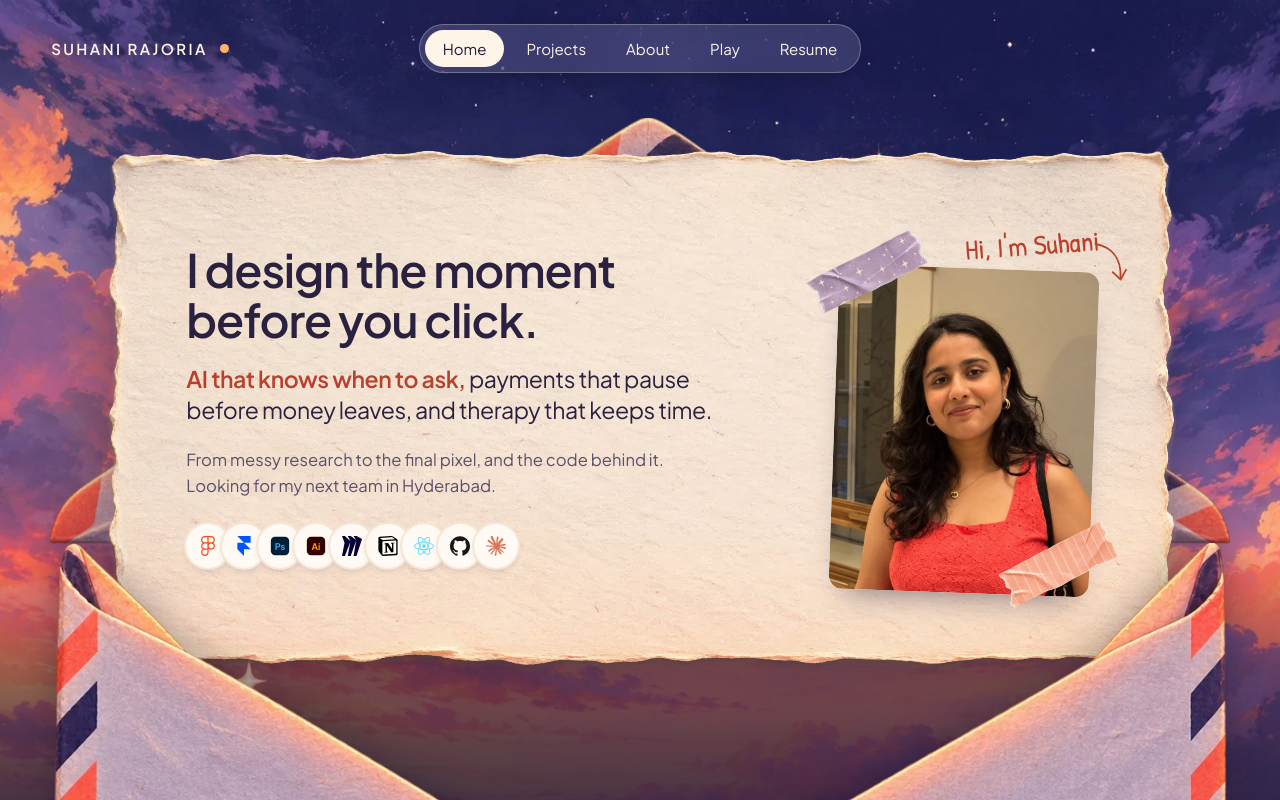
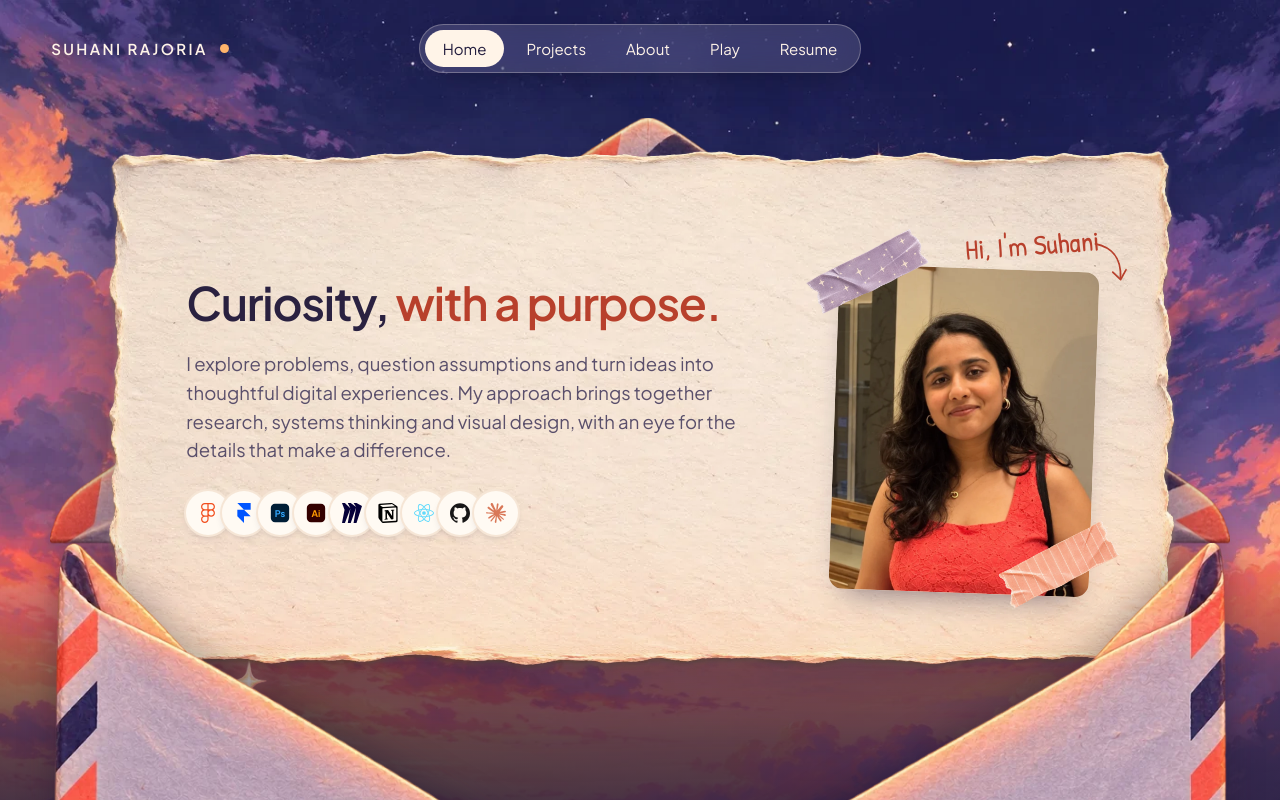
Before and after one commit to suhanirajoria895-del/portfolio, a React (Vite) app: page / in a window 1280 px wide. Shown: the top 800 px of the page. Built offline with nearby package versions, Linux system fonts and the light colour scheme.

Commit message:
Hero card: Suhani's own intro, "Curiosity, with a purpose."
Co-Authored-By: Claude Opus 5.5 <noreply@anthropic.com>
Claude-Session: https://claude.ai/code/session_01FF4uw7svsiajfLd2nszxgx

```diff
--- a/src/components/TwilightHero.jsx
+++ b/src/components/TwilightHero.jsx
@@ -84,11 +84,11 @@ export default function TwilightHero() {
 
         <article className="th-card">
           <div className="th-copy">
-            <h1 className="th-title">I design the moment before you click.</h1>
-            <p className="th-role">
-              <b>AI that knows when to ask,</b> payments that pause before money leaves, and therapy that keeps time.
+            <h1 className="th-title">Curiosity, <span>with a purpose.</span></h1>
+            <p className="th-lede">
+              I explore problems, question assumptions and turn ideas into thoughtful digital experiences. My approach brings
+              together research, systems thinking and visual design, with an eye for the details that make a difference.
             </p>
-            <p className="th-lede">From messy research to the final pixel, and the code behind it. Looking for my next team in Hyderabad.</p>
             <ul className="th-tools" aria-label="Tools I use">
               {TOOLS.map(([name, icon]) => (
                 <li key={name} title={name}>
--- a/src/twilight-hero.css
+++ b/src/twilight-hero.css
@@ -145,7 +145,8 @@
 }
 .th-role { margin: 18px 0 0; text-wrap: balance; font-size: clamp(19px, 1.8vw, 24px); line-height: 1.35; letter-spacing: -0.02em; }
 .th-role b { font-weight: 600; color: var(--rust); }
-.th-lede { margin: 22px 0 0; max-width: 44ch; font-size: clamp(16px, 1.3vw, 19px); line-height: 1.55; color: var(--ink-2); }
+.th-title span { color: var(--rust); }
+.th-lede { margin: 22px 0 0; max-width: 46ch; font-size: clamp(17px, 1.45vw, 20px); line-height: 1.55; color: var(--ink-2); }
 .th-tools { display: flex; flex-wrap: wrap; margin: 26px 0 0; padding: 0; list-style: none; }
 .th-tools li {
   display: grid;
```
Also changed, not shown: 1 other file (tests, documents, lock files or other folders).
